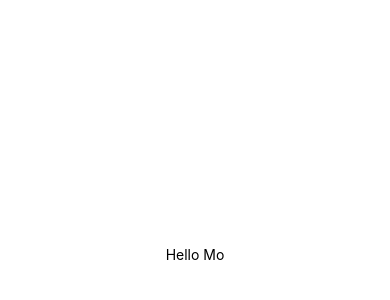
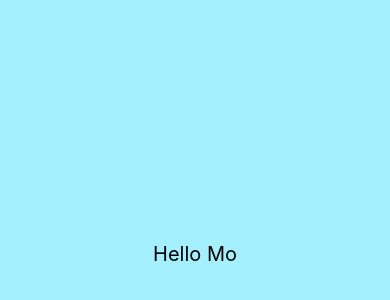
Before and after one commit to Mesgin/RelaxationStation-react_native, a React Native app: screen / in a window 390 px wide. Shown: the part 168-468 px from the top of the page. Built offline with nearby package versions, Linux system fonts and the light colour scheme.

Commit message:
add title styles

```diff
--- a/App.js
+++ b/App.js
@@ -5,7 +5,7 @@ export default class App extends React.Component {
   render() {
     return (
       <View style={styles.container}>
-        <Text>Hello Mo</Text>
+        <Text style={styles.title}>Hello Mo</Text>
       </View>
     );
   }
@@ -14,8 +14,12 @@ export default class App extends React.Component {
 const styles = StyleSheet.create({
   container: {
     flex: 1,
-    backgroundColor: '#fff',
+    backgroundColor: '#a5f0ff',
     alignItems: 'center',
     justifyContent: 'center',
   },
+  title: {
+    fontSize: 20,
+
+  }
 });
```
